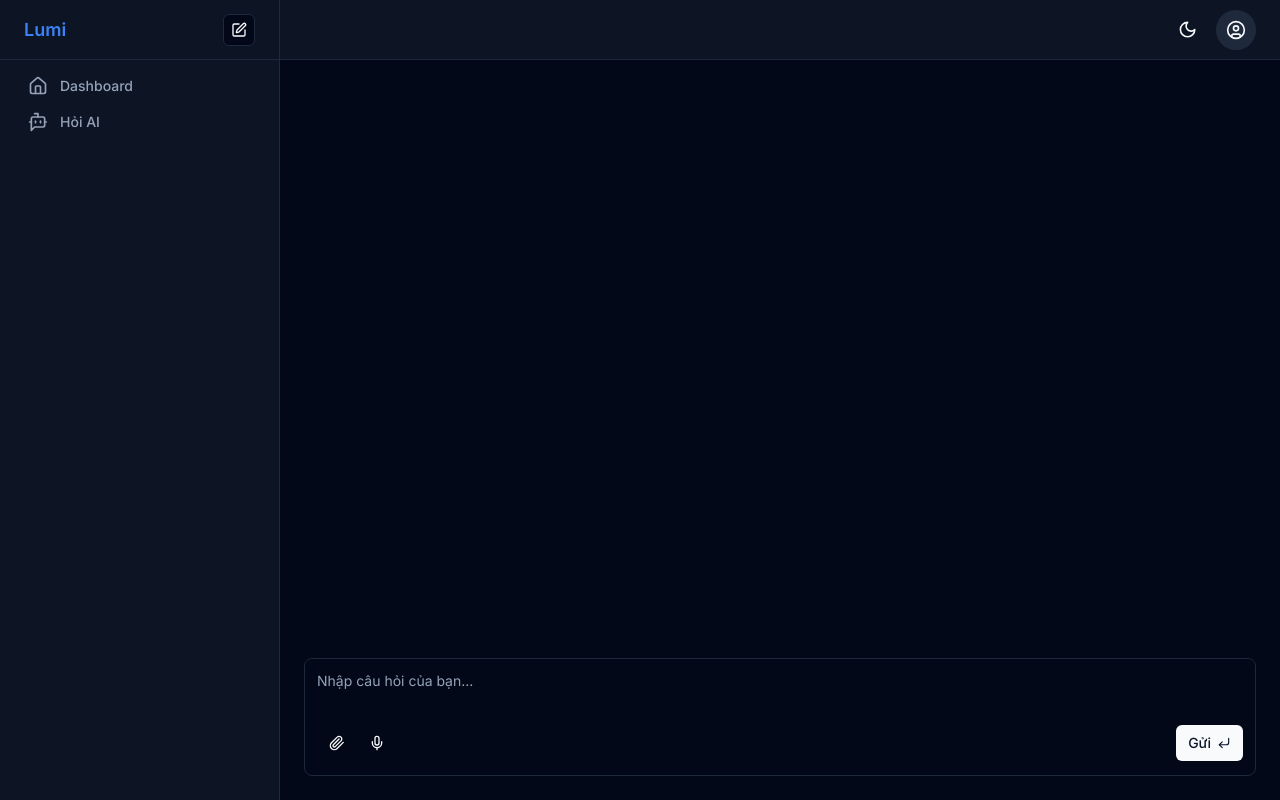
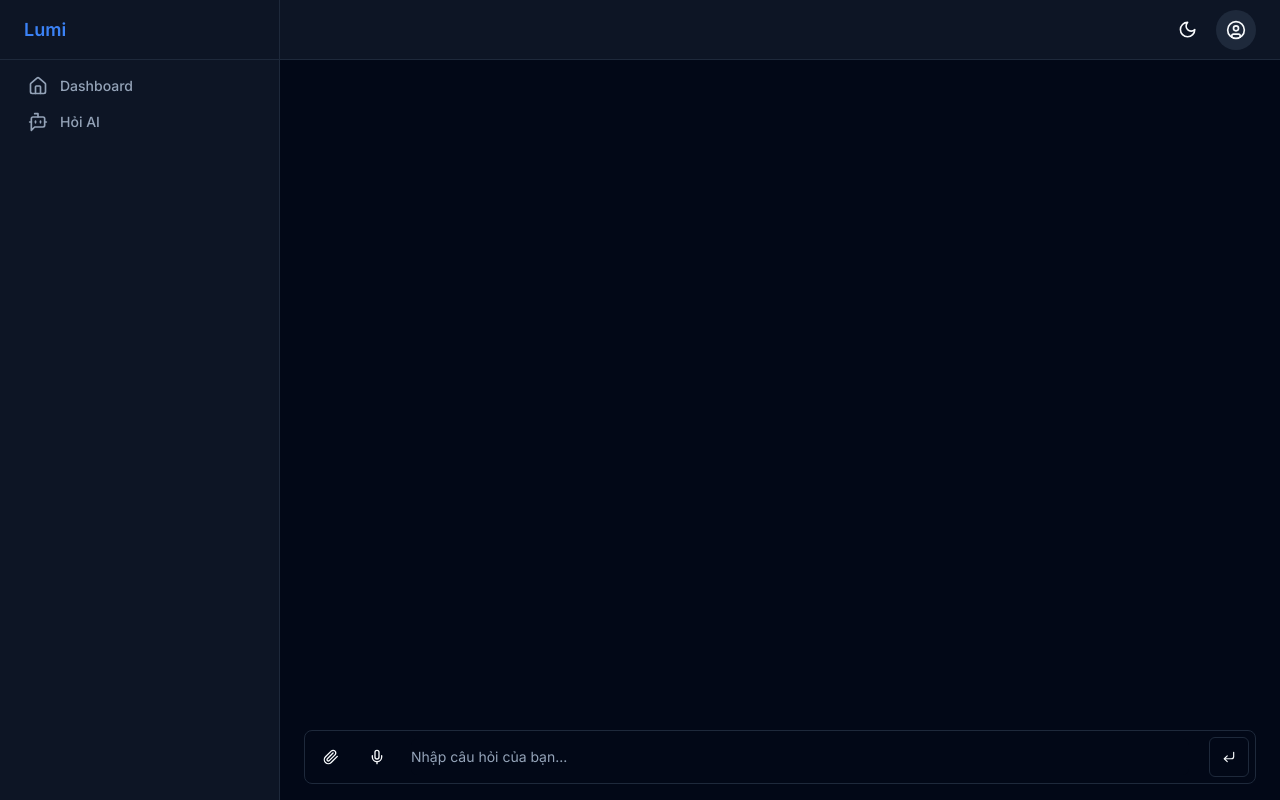
Before and after one commit to minhtungo/nextjs-ai-chat-front-end, a Next.js app: page /dashboard/chat in a window 1280 px wide. Built offline with nearby package versions, Linux system fonts and the light colour scheme.

Commit message:
feat: improve chat layout and allow chat when pressing enter

```diff
--- a/package.json
+++ b/package.json
@@ -13,6 +13,7 @@
     "@radix-ui/react-dialog": "^1.0.5",
     "@radix-ui/react-dropdown-menu": "^2.0.6",
     "@radix-ui/react-label": "^2.0.2",
+    "@radix-ui/react-scroll-area": "^1.0.5",
     "@radix-ui/react-select": "^2.0.0",
     "@radix-ui/react-slot": "^1.0.2",
     "@radix-ui/react-tooltip": "^1.0.7",
--- a/src/app/(guest)/page.tsx
+++ b/src/app/(guest)/page.tsx
@@ -6,7 +6,7 @@ import Link from "next/link";
 export default function Home() {
   return (
     <main>
-      <MaxWidthWrapper className="mb-12 mt-28 flex flex-col items-center justify-center text-center sm:mt-40">
+      <MaxWidthWrapper className="mb-12 mt-20 flex flex-col items-center justify-center text-center sm:mt-28">
         <div className="mx-auto mb-4 flex max-w-fit items-center justify-center space-x-2 overflow-hidden rounded-full border border-border bg-card px-7 py-2 shadow-md backdrop-blur transition-all">
           <p className="text-sm font-semibold text-card-foreground">
             Lumi đã sẵn sàng!
@@ -31,7 +31,6 @@ export default function Home() {
         </Link>
       </MaxWidthWrapper>
 
-      {/* value proposition section */}
       <div>
         <div className="relative isolate">
           <div
--- a/src/app/dashboard/chat/page.tsx
+++ b/src/app/dashboard/chat/page.tsx
@@ -1,9 +1,6 @@
 import Chat from "@/components/Chat";
-import { FC } from "react";
 
-interface ChatPageProps {}
-
-const ChatPage: FC<ChatPageProps> = () => {
+const ChatPage = () => {
   return <Chat />;
 };
 
--- a/src/app/dashboard/layout.tsx
+++ b/src/app/dashboard/layout.tsx
@@ -13,17 +13,17 @@ export default function DashBoardLayout({
   children: React.ReactNode;
 }>) {
   return (
-    <div className="grid min-h-screen w-full md:grid-cols-[220px_1fr] lg:grid-cols-[280px_1fr]">
+    <div className="grid min-h-screen w-full overflow-hidden md:grid-cols-[220px_1fr] lg:grid-cols-[280px_1fr]">
       <div className="hidden border-r bg-muted/40 md:block">
         <div className="flex h-full max-h-screen flex-col gap-2">
           <div className="flex h-14 items-center border-b px-4 lg:h-[60px] lg:px-6">
             <Link href="/" className="flex items-center gap-2">
               <Logo />
             </Link>
-            <Button variant="outline" size="icon" className="ml-auto h-8 w-8">
+            {/* <Button variant="outline" size="icon" className="ml-auto h-8 w-8">
               <SquarePen className="h-4 w-4" />
               <span className="sr-only">Start A New Conversation</span>
-            </Button>
+            </Button> */}
           </div>
           <div className="flex-1">
             <nav className="grid items-start px-2 text-sm font-medium lg:px-4">
@@ -41,7 +41,7 @@ export default function DashBoardLayout({
           </div>
         </div>
       </div>
-      <div className="flex flex-col">
+      <div className="flex h-full w-full flex-1 flex-col">
         <header className="flex h-14 items-center gap-4 border-b bg-muted/40 px-4 lg:h-[60px] lg:px-6">
           <DMobileMenu />
           <div className="ml-auto flex items-center gap-x-2">
@@ -49,7 +49,7 @@ export default function DashBoardLayout({
             <UserMenu />
           </div>
         </header>
-        <main className="flex flex-1 flex-col gap-4 p-4 lg:gap-6 lg:p-6">
+        <main className="relative flex h-full max-h-[calc(100vh-56px)] w-full flex-1 flex-col gap-4 overflow-hidden lg:max-h-[calc(100vh-60px)]">
           {children}
         </main>
       </div>
--- /dev/null
+++ b/src/app/dashboard/page.tsx
@@ -0,0 +1,5 @@
+const Dashboard = () => {
+  return <div></div>;
+};
+
+export default Dashboard;
--- a/src/components/Chat.tsx
+++ b/src/components/Chat.tsx
@@ -2,10 +2,9 @@
 
 import { CornerDownLeft, Mic, Paperclip } from "lucide-react";
 
-import { Badge } from "@/components/ui/badge";
 import { Button } from "@/components/ui/button";
 import { Label } from "@/components/ui/label";
-import { Textarea } from "@/components/ui/textarea";
+import { ScrollArea } from "@/components/ui/scroll-area";
 import {
   Tooltip,
   TooltipContent,
@@ -13,14 +12,18 @@ import {
   TooltipTrigger,
 } from "@/components/ui/tooltip";
 import { useChat } from "ai/react";
+import ChatInput from "./ChatInput";
 import { Card } from "./ui/card";
+import { useRef } from "react";
 
 const Chat = () => {
   const { messages, input, handleInputChange, handleSubmit } = useChat();
-  console.log(messages);
+  const chatFormRef = useRef<HTMLFormElement | null>(null);
+
   return (
-    <div className="relative mx-auto flex h-full w-full max-w-5xl flex-col">
-      <div className="flex flex-1 flex-col gap-y-5">
+    <>
+      <ScrollArea className="h-full flex-1 py-4 lg:py-6">
+        <div className="mx-auto flex h-full max-w-5xl flex-1 flex-col gap-y-5 overflow-hidden px-4 lg:px-6">
           {messages.map((m) => (
             <div key={m.id} className="whitespace-pre-wrap">
               {m.role === "user" ? (
@@ -28,29 +31,25 @@ const Chat = () => {
                   {m.content}
                 </Card>
               ) : (
-              <div>
-                <span className="font-semibold">Lumi: </span>
+                <Card className="bg-primary-muted w-fit px-3 py-2">
                   {m.content}
-              </div>
+                </Card>
               )}
             </div>
           ))}
         </div>
+      </ScrollArea>
+      <div className="mx-auto mb-4 w-full max-w-5xl px-4 lg:px-6">
         <form
           className="relative overflow-hidden rounded-lg border bg-background focus-within:ring-1 focus-within:ring-ring"
-        onSubmit={handleSubmit}
+          onSubmit={(e) => {
+            e.preventDefault();
+            handleSubmit(e);
+          }}
+          ref={chatFormRef}
         >
-        <Label htmlFor="message" className="sr-only">
-          Message
-        </Label>
-        <Textarea
-          id="message"
-          placeholder="Nhập câu hỏi của bạn..."
-          className="min-h-12 resize-none border-0 p-3 shadow-none focus-visible:ring-0"
-          value={input}
-          onChange={handleInputChange}
-        />
-        <div className="flex items-center p-3 pt-0">
+          <div className="flex w-full items-center gap-1.5 p-1.5 lg:gap-3.5">
+            <div className="flex items-center gap-1.5">
               <TooltipProvider>
                 <Tooltip>
                   <TooltipTrigger asChild>
@@ -73,14 +72,30 @@ const Chat = () => {
                   <TooltipContent side="top">Use Microphone</TooltipContent>
                 </Tooltip>
               </TooltipProvider>
+            </div>
+            <Label htmlFor="message" className="sr-only">
+              Message
+            </Label>
+            <div className="mr-1.5 flex flex-1">
+              <ChatInput
+                value={input}
+                onChange={handleInputChange}
+                chatFormRef={chatFormRef}
+              />
+            </div>
 
-          <Button type="submit" size="sm" className="ml-auto gap-1.5">
-            Gửi
+            <Button
+              variant="outline"
+              type="submit"
+              size="icon"
+              className="ml-auto gap-1.5"
+            >
               <CornerDownLeft className="size-3.5" />
             </Button>
           </div>
         </form>
       </div>
+    </>
   );
 };
 
--- /dev/null
+++ b/src/components/ChatInput.tsx
@@ -0,0 +1,63 @@
+import {
+  ChangeEvent,
+  FC,
+  FormEvent,
+  MutableRefObject,
+  useEffect,
+  useRef,
+} from "react";
+import { Textarea } from "./ui/textarea";
+import { ChatRequestOptions } from "ai";
+
+interface ChatInputProps {
+  value: string;
+  onChange: (
+    e: ChangeEvent<HTMLTextAreaElement> | ChangeEvent<HTMLInputElement>,
+  ) => void;
+  chatFormRef: MutableRefObject<HTMLFormElement | null>;
+}
+
+const ChatInput: FC<ChatInputProps> = ({ value, onChange, chatFormRef }) => {
+  const textAreaRef = useRef<HTMLTextAreaElement | null>(null);
+
+  const resizeTextArea = () => {
+    if (!textAreaRef.current) {
+      return;
+    }
+    textAreaRef.current.style.height = "auto";
+    textAreaRef.current.style.height = `${textAreaRef.current.scrollHeight}px`;
+  };
+
+  const handleKeyDown = (event: any) => {
+    if (event.key === "Enter" && !event.shiftKey) {
+      event.preventDefault();
+      console.log(chatFormRef.current);
+      if (chatFormRef.current) {
+        chatFormRef.current.requestSubmit();
+      }
+    }
+  };
+
+  useEffect(() => {
+    resizeTextArea();
+    window.addEventListener("resize", resizeTextArea);
+  }, []);
+
+  return (
+    <Textarea
+      id="message"
+      placeholder="Nhập câu hỏi của bạn..."
+      className="max-h-48 min-h-0 resize-none border-0 px-0 shadow-none focus-visible:ring-0 focus-visible:ring-transparent focus-visible:ring-offset-0"
+      value={value}
+      ref={textAreaRef}
+      rows={1}
+      onChange={(e) => {
+        onChange(e);
+        resizeTextArea();
+      }}
+      onKeyDown={handleKeyDown}
+    />
+  );
+};
+
+export default ChatInput;
--- /dev/null
+++ b/src/components/ui/scroll-area.tsx
@@ -0,0 +1,49 @@
+"use client";
+
+import * as React from "react";
+import * as ScrollAreaPrimitive from "@radix-ui/react-scroll-area";
+
+import { cn } from "@/lib/utils";
+
+const ScrollArea = React.forwardRef<
+  React.ElementRef<typeof ScrollAreaPrimitive.Root>,
+  React.ComponentPropsWithoutRef<typeof ScrollAreaPrimitive.Root>
+>(({ className, children, ...props }, ref) => (
+  <ScrollAreaPrimitive.Root
+    ref={ref}
+    type="always"
+    className={cn("relative overflow-hidden", className)}
+    {...props}
+  >
+    <ScrollAreaPrimitive.Viewport className="h-full w-full rounded-[inherit]">
+      {children}
+    </ScrollAreaPrimitive.Viewport>
+    <ScrollBar />
+    <ScrollAreaPrimitive.Corner />
+  </ScrollAreaPrimitive.Root>
+));
+ScrollArea.displayName = ScrollAreaPrimitive.Root.displayName;
+
+const ScrollBar = React.forwardRef<
+  React.ElementRef<typeof ScrollAreaPrimitive.ScrollAreaScrollbar>,
+  React.ComponentPropsWithoutRef<typeof ScrollAreaPrimitive.ScrollAreaScrollbar>
+>(({ className, orientation = "vertical", ...props }, ref) => (
+  <ScrollAreaPrimitive.ScrollAreaScrollbar
+    ref={ref}
+    orientation={orientation}
+    className={cn(
+      "flex touch-none select-none transition-colors",
+      orientation === "vertical" &&
+        "h-full w-2.5 border-l border-l-transparent p-[1px]",
+      orientation === "horizontal" &&
+        "h-2.5 flex-col border-t border-t-transparent p-[1px]",
+      className,
+    )}
+    {...props}
+  >
+    <ScrollAreaPrimitive.ScrollAreaThumb className="relative flex-1 rounded-full bg-border" />
+  </ScrollAreaPrimitive.ScrollAreaScrollbar>
+));
+ScrollBar.displayName = ScrollAreaPrimitive.ScrollAreaScrollbar.displayName;
+
+export { ScrollArea, ScrollBar };
--- a/src/lib/constant.tsx
+++ b/src/lib/constant.tsx
@@ -20,12 +20,12 @@ export const NAV_LINKS = [
 export const DASHBOARD_LINKS = [
   {
     title: "Dashboard",
-    href: "#",
+    href: "/dashboard",
     icon: <Home className="h-5 w-5" />,
   },
   {
     title: "Hỏi AI",
-    href: "/chat",
+    href: "/dashboard/chat",
     icon: <BotMessageSquare className="h-5 w-5" />,
   },
 ];
```
Also changed, not shown: src/components/DashBoard.tsx (deleted, +0 -123 lines), 1 other file (tests, documents, lock files or other folders). Lines whose indentation alone changed are shown as unchanged.
